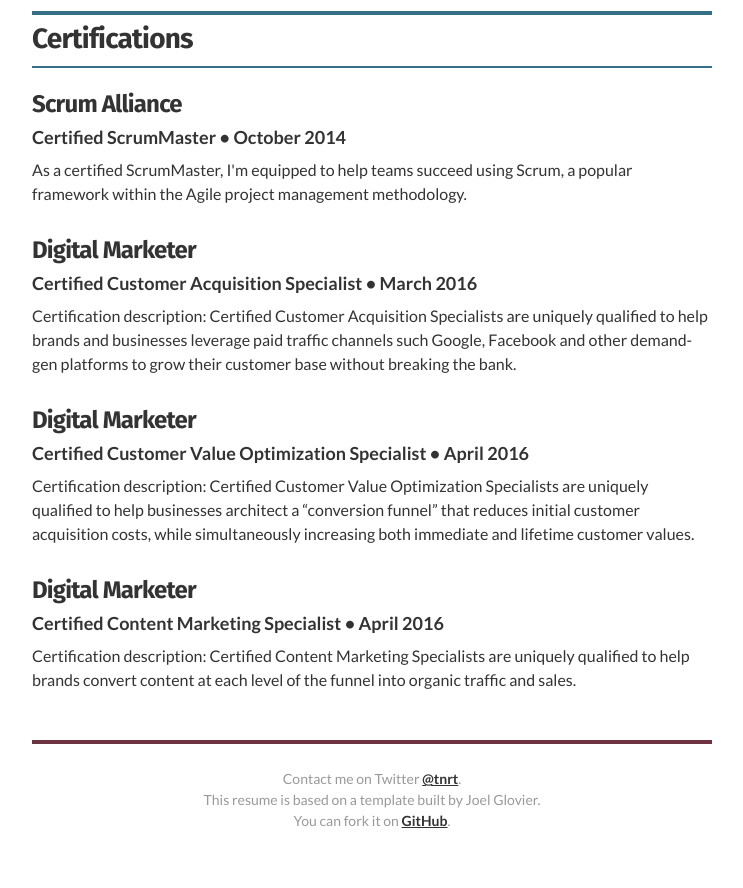
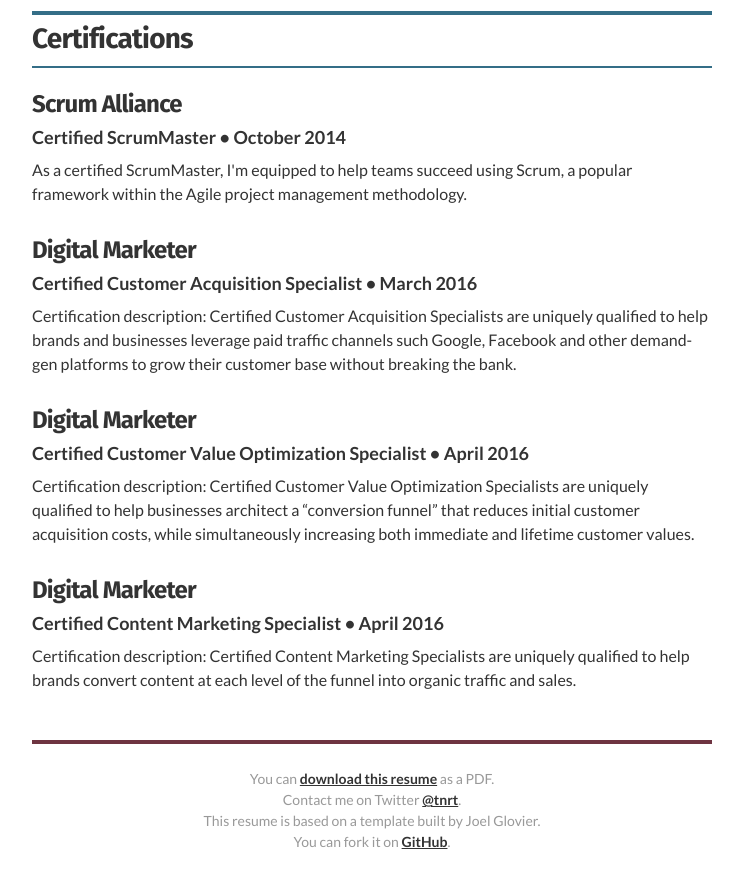
Before and after one commit to tnrt/tnrt-resume, a Jekyll site: the page built from index.html, in a window 1280 px wide and 900 px high, scrolled down 4554 px. Shown: the top 888 px of the window, without its empty margins (268-1011 px from the left). Built offline with Jekyll 4.4.1, drawn with Linux system fonts in a browser that asks for light colours.

Commit message:
Update resume.html

```diff
--- a/_layouts/resume.html
+++ b/_layouts/resume.html
@@ -303,6 +303,7 @@
       {% endif %}
 
       <footer class="page-footer">
+        <p class="footer-line">You can <a href="https://resume.tomtatejr.com/images/tomtate-resume-2022.pdf">download this resume</a> as a PDF. </p>
         <p class="footer-line">Contact me on Twitter <a href="http://twitter.com/tnrt">@tnrt</a>. </p>
         <p class="footer-line">This resume is based on a template built by Joel Glovier.</p>
         <p class="footer-line">You can fork it on <a href="https://github.com/jglovier/resume-template">GitHub</a>.</p>
```
